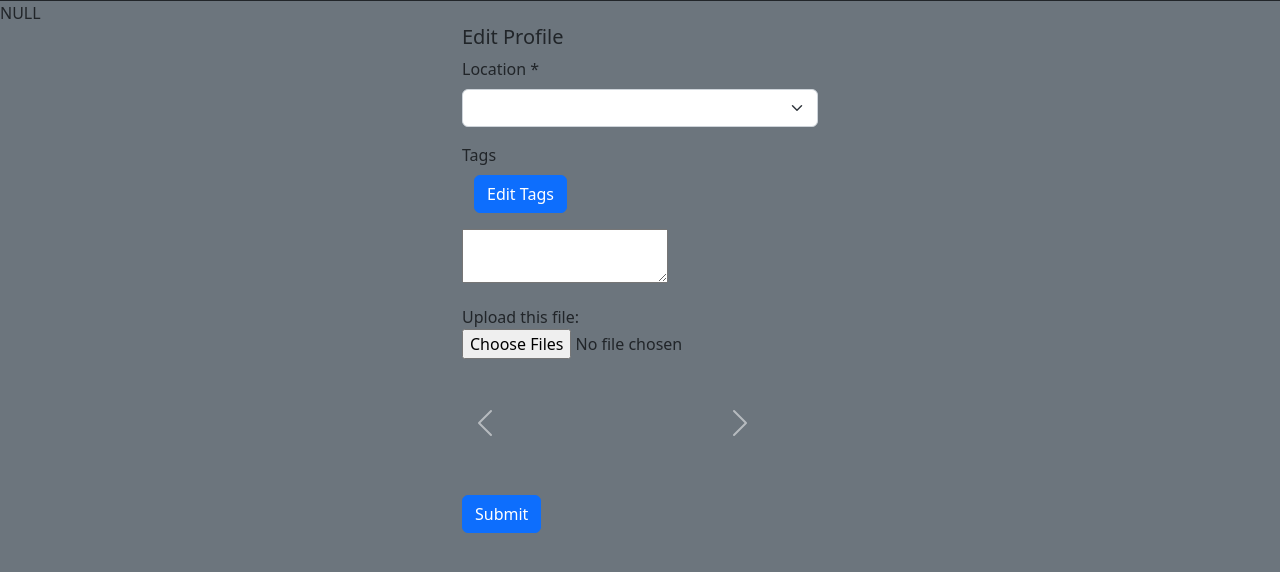
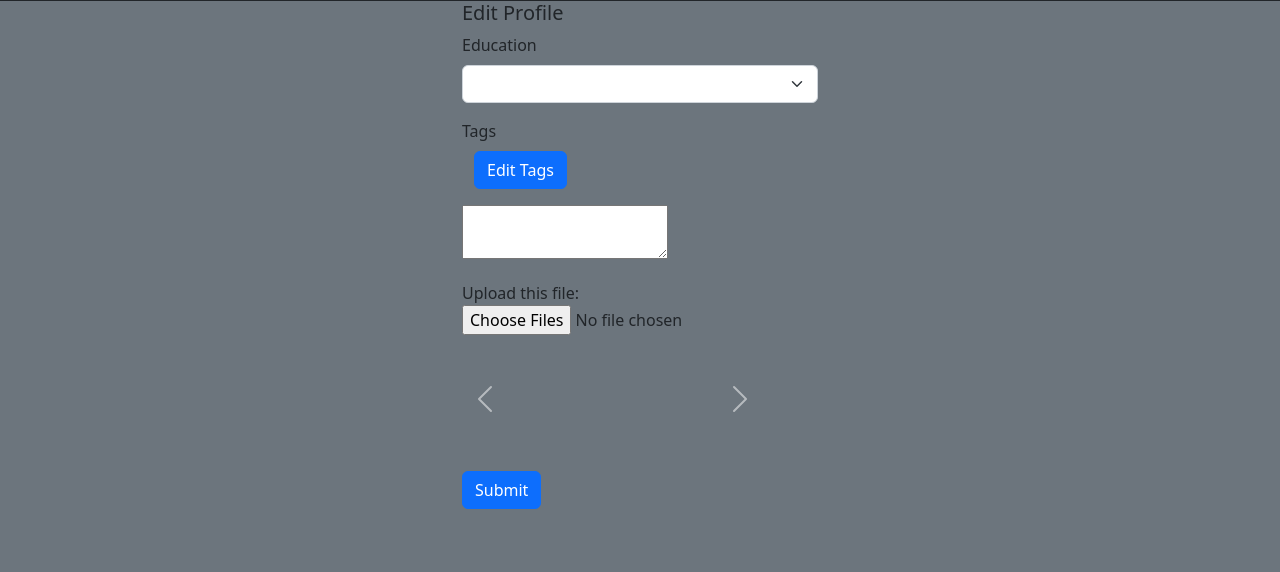
Before and after one commit to NotExenis/Digidate-2024, a PHP site: page /digidate/index.php?page=profile_users_edit in a window 1280 px wide. Shown: the part 55-627 px from the top of the page. Run offline with PHP 8.4, Linux system fonts and the light colour scheme; data that the repository does not hold is empty; some libraries are stand-ins or nearby versions.

Commit message:
Profile edit klaar, nog checks voor tags en fotos limit geven

```diff
--- a/includes/profile_users_edit.inc.php
+++ b/includes/profile_users_edit.inc.php
@@ -23,7 +23,7 @@
 if ($row1 = $stmt_currenteducation->fetch(PDO::FETCH_ASSOC)) {
     $currenteducation = $row1['education_name'];
 }
-var_dump($currenteducation_id);
+//var_dump($currenteducation_id);
 
 $sql_education = "SELECT education_name, education_id
                  FROM tbl_education";
@@ -40,6 +40,7 @@
 $stmt_usertags->bindParam(":user_id", $_SESSION['users_id']);
 $stmt_usertags->execute();
 $usertags = $stmt_usertags->fetchAll(PDO::FETCH_ASSOC);
+
 
 
 $sql_images = "SELECT * FROM tbl_images WHERE images_user_id = :user_id";
@@ -76,13 +77,22 @@
         });
     });
     $(document).ready(function() {
+
         // Click event handler for clickable badges
         $('.badge-clickable').click(function() {
+            var max = 3;
             // Get the associated checkbox
             var checkbox = $(this).prev('input[type="checkbox"]');
             // Toggle the checkbox's checked state
-            badge.prop('style="border"')
             checkbox.prop('checked', !checkbox.prop('checked'));
+        });
+    });
+    jQuery(function(){
+        var checkboxes = $('input[type="checkbox"]');
+
+        checkboxes.change(function(){
+            var current = checkboxes.filter(':checked').length;
+            checkboxes.filter(':not(:checked)').prop('disabled', current >= max);
         });
     });
 </script>
@@ -155,8 +165,8 @@
                 print_r($currenteducation_id);
                 ?>
                 <div class="mb-3">
-                    <label for="location" class="form-label">Location *</label>
-                    <select class="form-select" name="location" required>
+                    <label for="users_education_id" class="form-label">Education</label>
+                    <select class="form-select" name="users_education_id" required>
                         <?php
                         if ($currenteducation_id > 0) {
                             ?>
```
Also changed, not shown: includes/edituser.inc.php (+8 -0 lines), php/CRUD/user_crud.php (+2 -6 lines).
